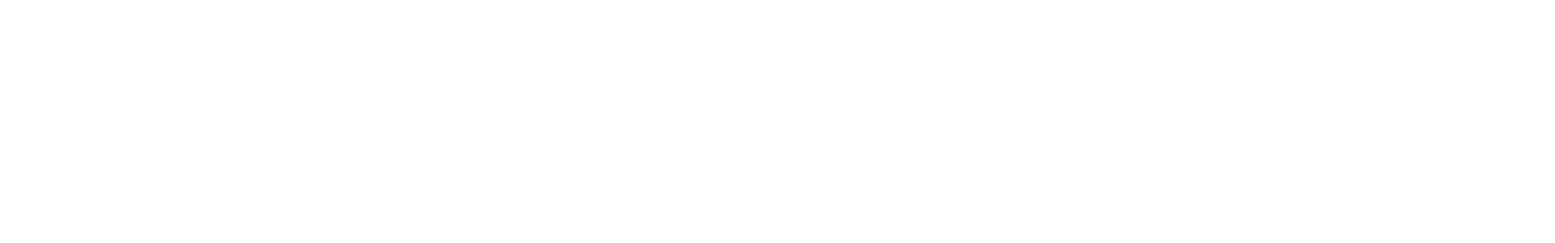
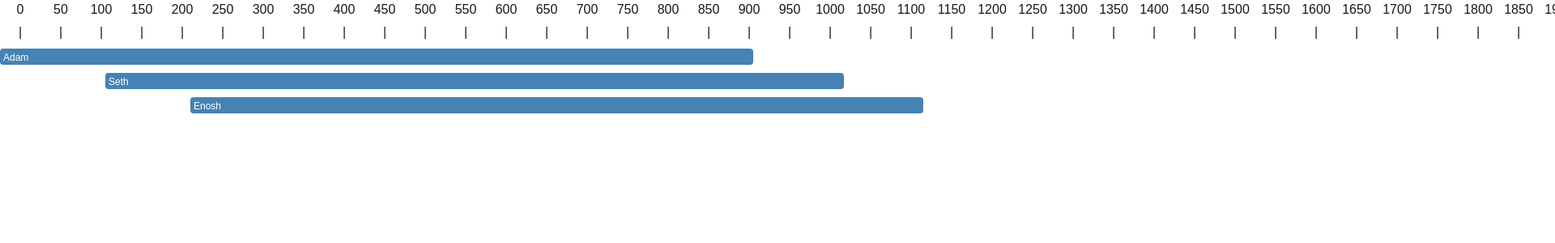
Before and after one commit to GabrielChavesBorges/gantt-chart, a Next.js app: page / in a window 1280 px wide. Shown: the top 300 px of the page at 81% size, 1920 px wide, since content can reach past the window. Built offline with nearby package versions, Linux system fonts and the light colour scheme.

Commit message:
first working version

```diff
--- a/src/app/page.tsx
+++ b/src/app/page.tsx
@@ -4,10 +4,8 @@
 
 export default function Home() {
   return (
-    <div className="font-sans grid grid-rows-[20px_1fr_20px] items-center justify-items-center min-h-screen p-8 pb-20 gap-16 sm:p-20">
-      <main className="flex flex-col gap-[32px] row-start-2 items-center sm:items-start">
-          <Gantt/>
-      </main>
+    <div >
+      <Gantt/>
     </div>
   );
 }
--- a/src/components/Gantt/Gantt.css
+++ b/src/components/Gantt/Gantt.css
@@ -15,13 +15,34 @@
 }
 
 .year-mark {
-  color: white;
+  position: absolute;
+  top: 0;
+  width: 50px;       /* enough space for text */
+  text-align: center;
+  white-space: nowrap; /* keep year digits in one line */
+}
+
+.year-mark::after {
+  content: "|";
+  display: block;
+  margin-top: 4px;
+  text-align: center;
+}
+
+.body {
+  position: relative;
+  margin-top: 20px;
 }
 
 .bar {
   position: absolute;
   height: 20px;
   background-color: steelblue;
-  top: 10px;
+  color: white;
+  font-size: 12px;
+  padding: 2px 4px;
   border-radius: 4px;
+  overflow: hidden;
+  text-overflow: ellipsis;
+  white-space: nowrap;
 }
--- a/src/components/Gantt/Gantt.jsx
+++ b/src/components/Gantt/Gantt.jsx
@@ -5,29 +5,29 @@
 const timelineData = [
     {
         id: 1,
-        name: "Alexander the Great",
-        start: -356, // BC as negative
-        end: -323,
+        name: "Adam",
+        start: 0,
+        end: 930,
     },
     {
         id: 2,
-        name: "Julius Caesar",
-        start: -100,
-        end: -44,
+        name: "Seth",
+        start: 130,
+        end: 1042,
     },
     {
         id: 3,
-        name: "Isaac Newton",
-        start: 1643,
-        end: 1727,
+        name: "Enosh",
+        start: 235,
+        end: 1140,
     },
 ];
 
-const timelineStart = -400; // earliest year
-const timelineEnd = 1800;   // latest year
+const timelineStart = 0; // earliest year
+const timelineEnd = 5000;   // latest year
 const totalYears = timelineEnd - timelineStart;
 
-const yearWidth = 5; // pixels per year
+const yearWidth = 1; // pixels per year
 
 const years = [];
 for (let mark = timelineStart; mark <= timelineEnd; mark += 50) {
@@ -54,6 +54,20 @@
                     </div>
                 ))}
             </div>
+            <div className="body">
+                {timelineData.map((event, index) => (
+                    <div
+                        key={event.id}
+                        className="bar"
+                        style={{
+                            ...getBarStyle(event),
+                            top: index * 30, // vertical stacking
+                        }}
+                    >
+                        {event.name}
+                    </div>
+                ))}
+            </div>
         </div>
     );
 };
```
Lines whose indentation alone changed are shown as unchanged.
